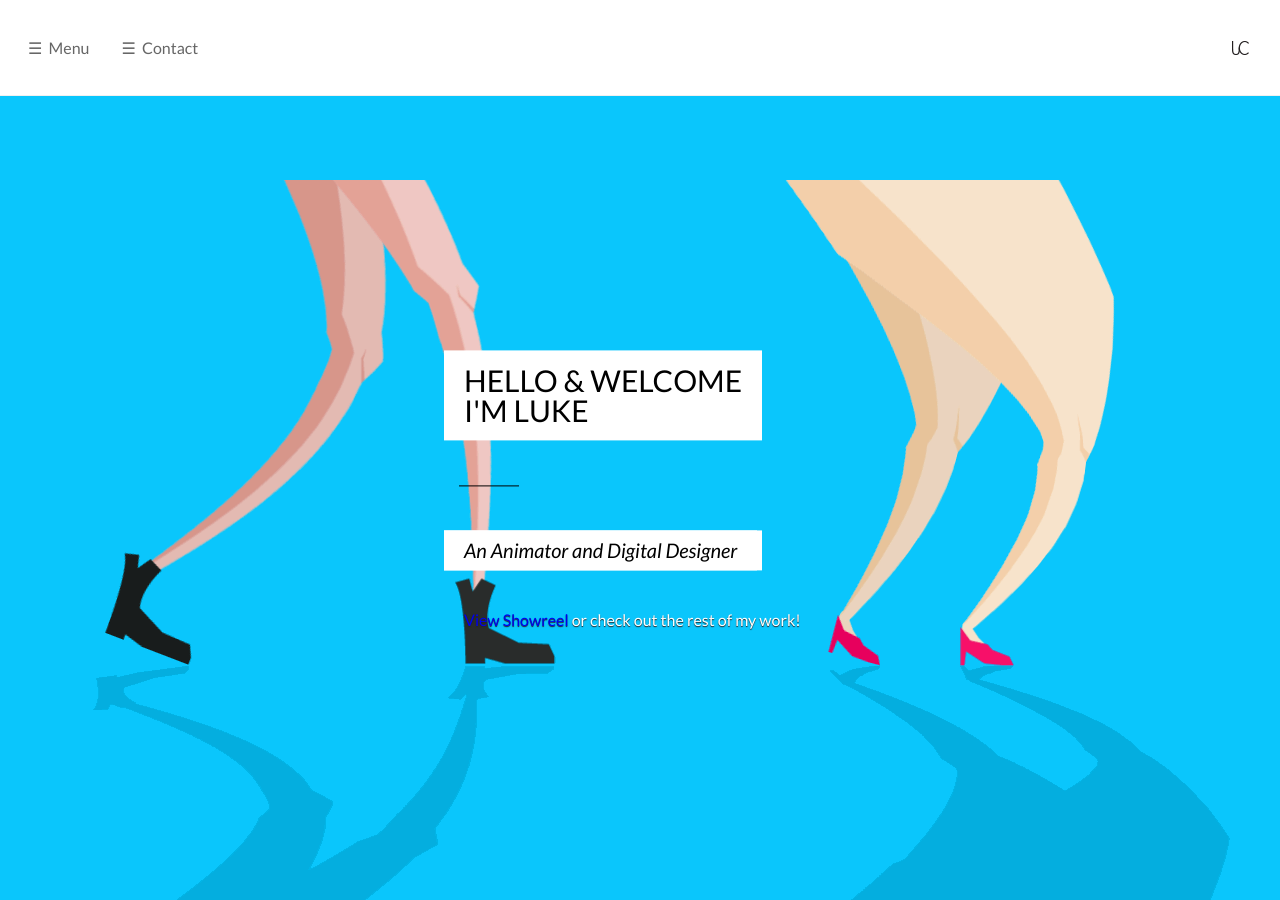
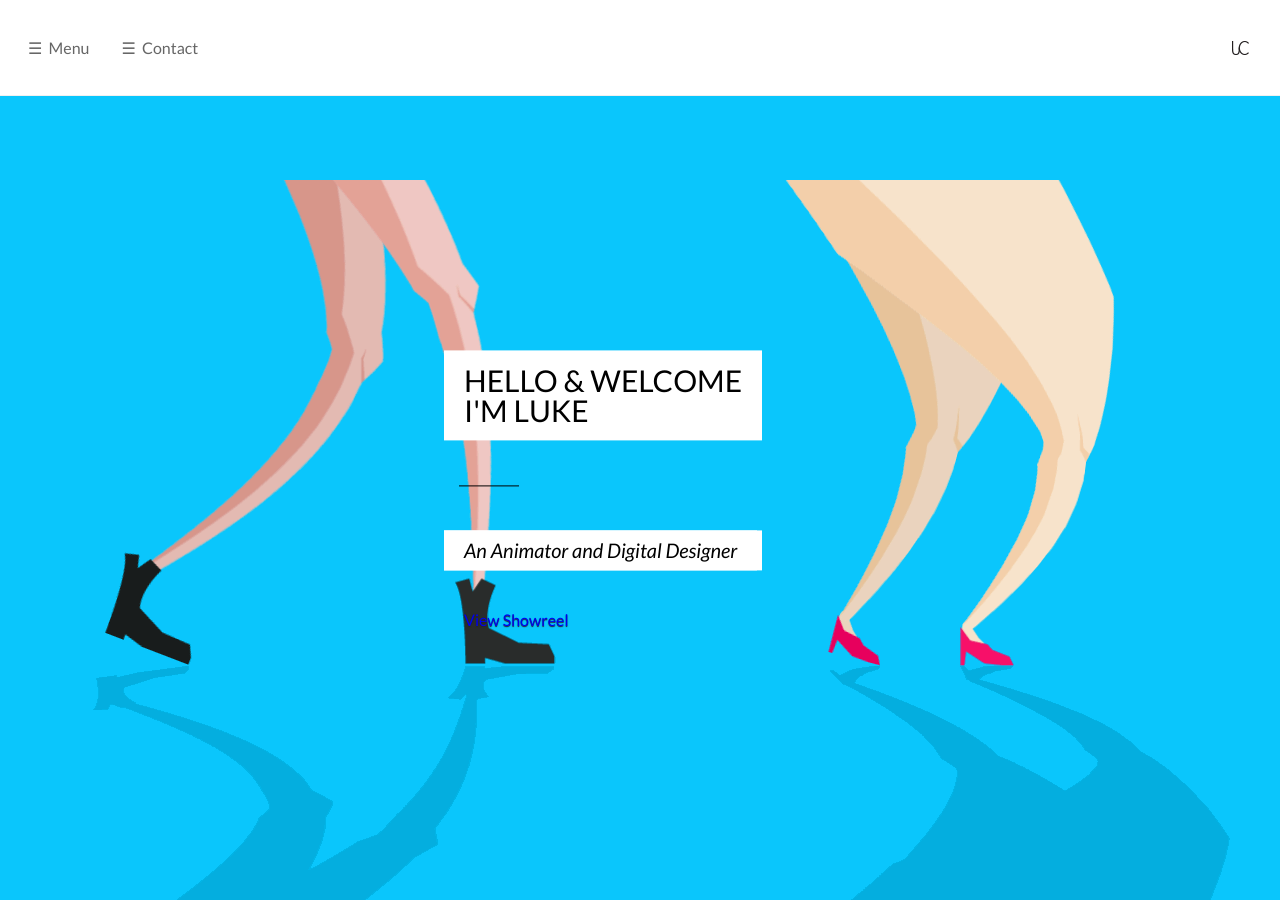
Before and after one commit to lukecarlton/lukecarlton.com, a Jekyll site: the page built from index.html, in a window 1280 px wide. Built offline with Jekyll 4.4.1, drawn with Linux system fonts in a browser that asks for light colours; Markdown is read by kramdown in place of the engine named in the settings; the list of posts is cut into pages by our own code.

Commit message:
Homepage copy

```diff
--- a/index.html
+++ b/index.html
@@ -6,4 +6,4 @@ title: "Hello & Welcome<br>I'm Luke"
 introduction: "An Animator and Digital Designer"
 ---
 
-<p><a href="http://luke-demo.chrisburnell.com/animation/Showreel/">View Showreel</a> or check out the rest of my work!</p>
+<p><a href="http://luke-demo.chrisburnell.com/animation/Showreel/">View Showreel</a></p>
```
